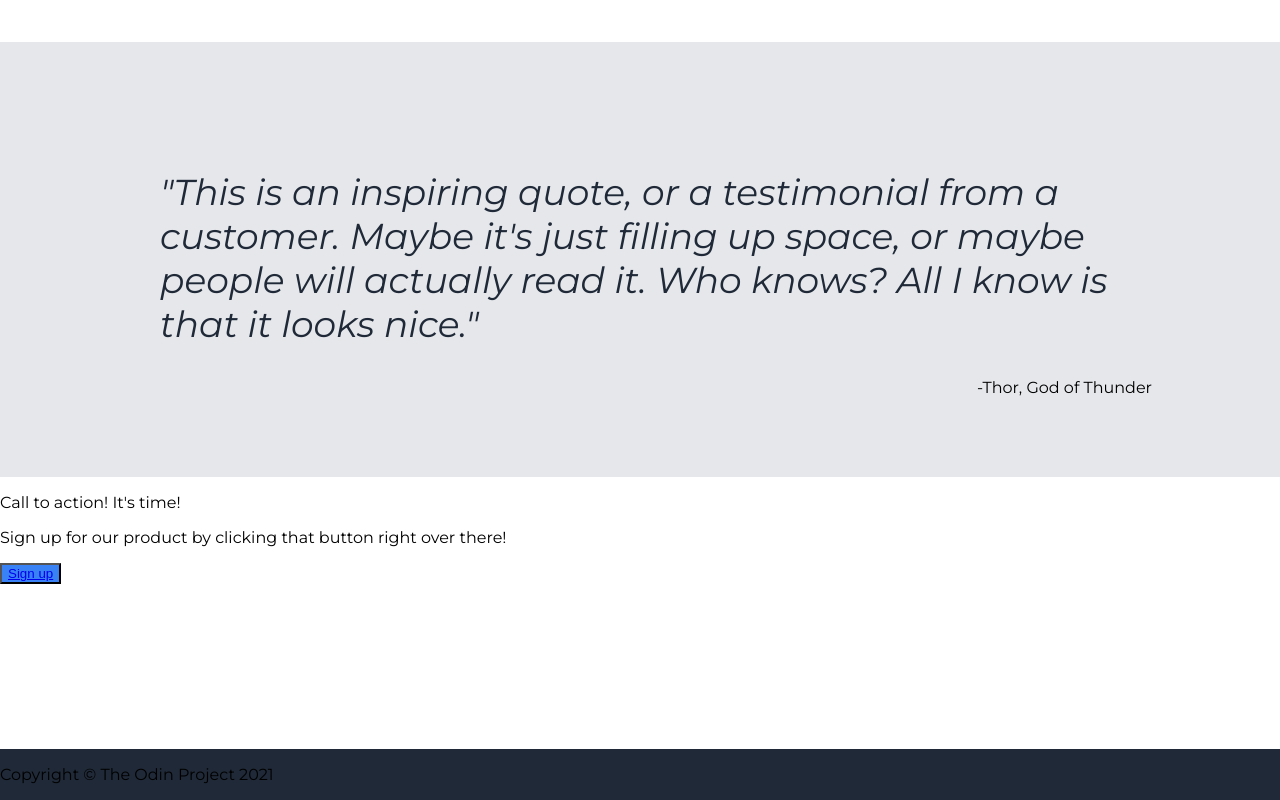
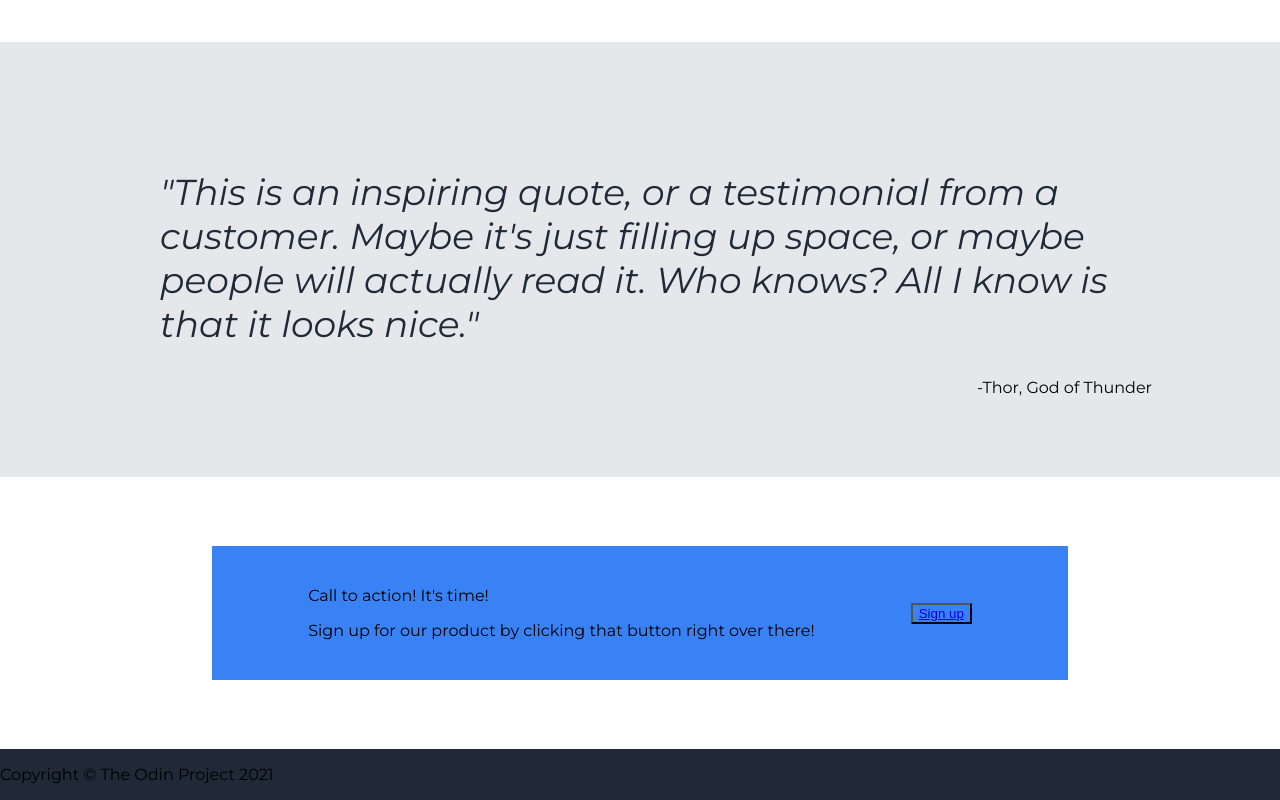
Before and after one commit to AbitBrookish/landing_page_project, a plain HTML site: page index.html in a window 1280 px wide. Shown: the part 812-1612 px from the top of the page. Drawn offline with Linux system fonts and the light colour scheme.

Commit message:
Modify cta css

```diff
--- a/style.css
+++ b/style.css
@@ -161,6 +161,25 @@ body {
 
 .cta {
   min-height: 17rem;
+  display: flex;
+  justify-content: center;
+  align-items: center;
+}
+
+.cta-container {
+  background: #3882f6;
+  display: flex;
+  align-items: center;
+  justify-content: space-around;
+  padding: 0 3rem;
+}
+
+.cta-banner {
+  padding: 1.5rem 3rem 1.5rem 3rem;
+}
+
+.cta-button {
+  padding: 1.5rem 3rem 1.5rem 3rem;
 }
 
 
```
